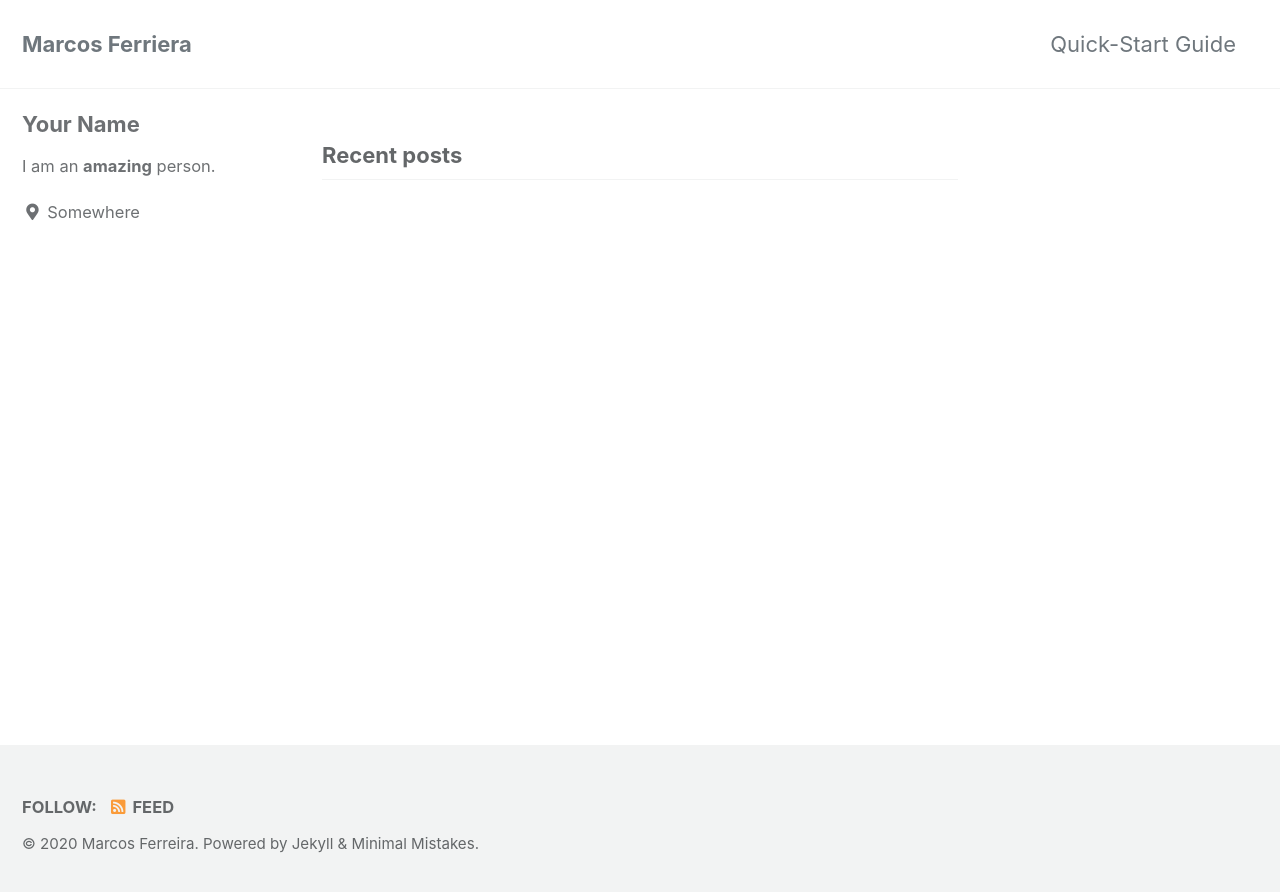
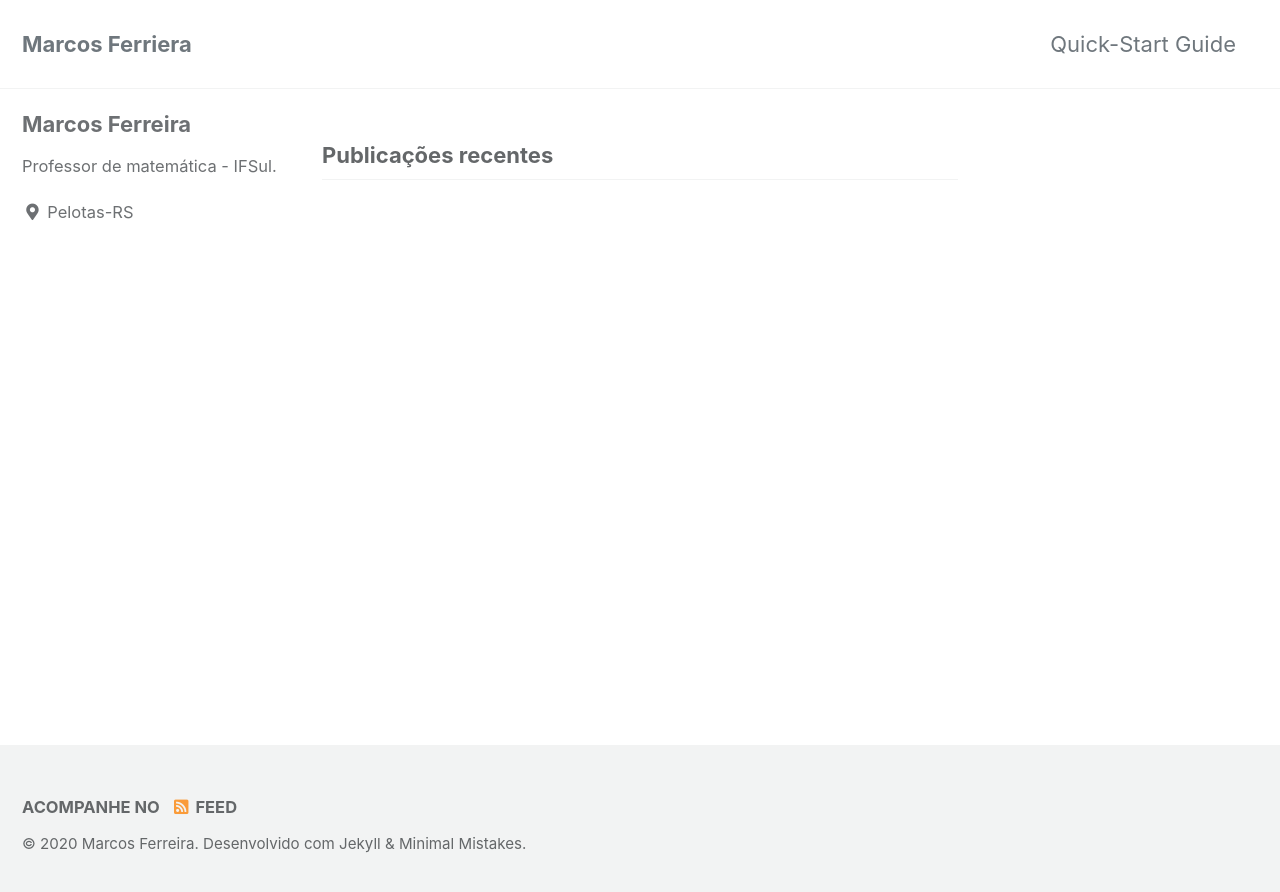
Before and after one commit to mrondfer/mrondfer.github.io, a Jekyll site: the page built from index.html, in a window 1280 px wide. Shown: the top 892 px of the page. Built offline with Jekyll 4.4.1, drawn with Linux system fonts in a browser that asks for light colours; cached includes are drawn as plain includes; the list of posts is cut into pages by our own code.

Commit message:
Update _config.yml

```diff
--- a/_config.yml
+++ b/_config.yml
@@ -15,7 +15,7 @@
 minimal_mistakes_skin    : "default" # "air", "aqua", "contrast", "dark", "dirt", "neon", "mint", "plum", "sunrise"
 
 # Site Settings
-locale                   : "en-US"
+locale                   : "pt-BR"
 title                    : "Marcos Ferriera"
 title_separator          : "-"
 subtitle                 : # site tagline that appears below site title in masthead
@@ -93,10 +93,10 @@ analytics:
 
 # Site Author
 author:
-  name             : "Your Name"
+  name             : "Marcos Ferreira"
   avatar           : # path of avatar image, e.g. "/assets/images/bio-photo.jpg"
-  bio              : "I am an **amazing** person."
-  location         : "Somewhere"
+  bio              : "Professor de matemática - IFSul."
+  location         : "Pelotas-RS"
   email            :
   links:
     - label: "Email"
```
